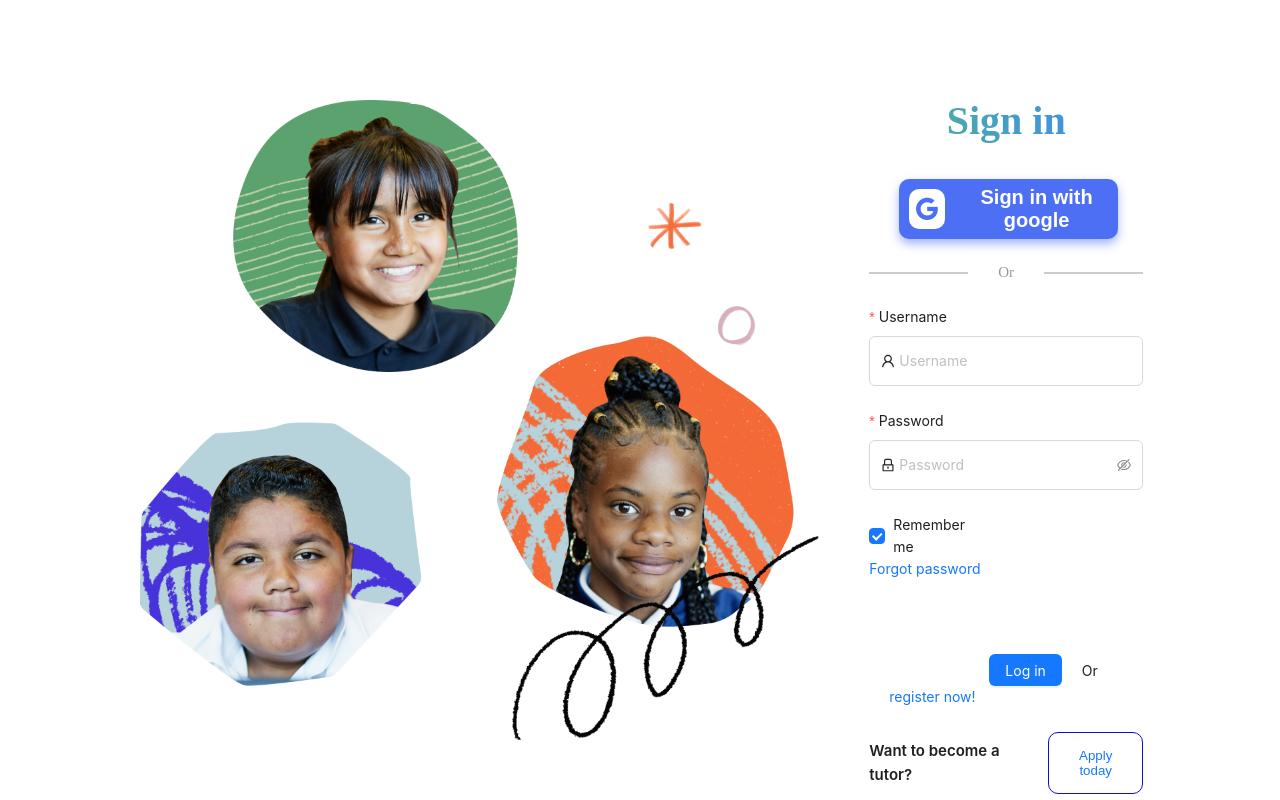
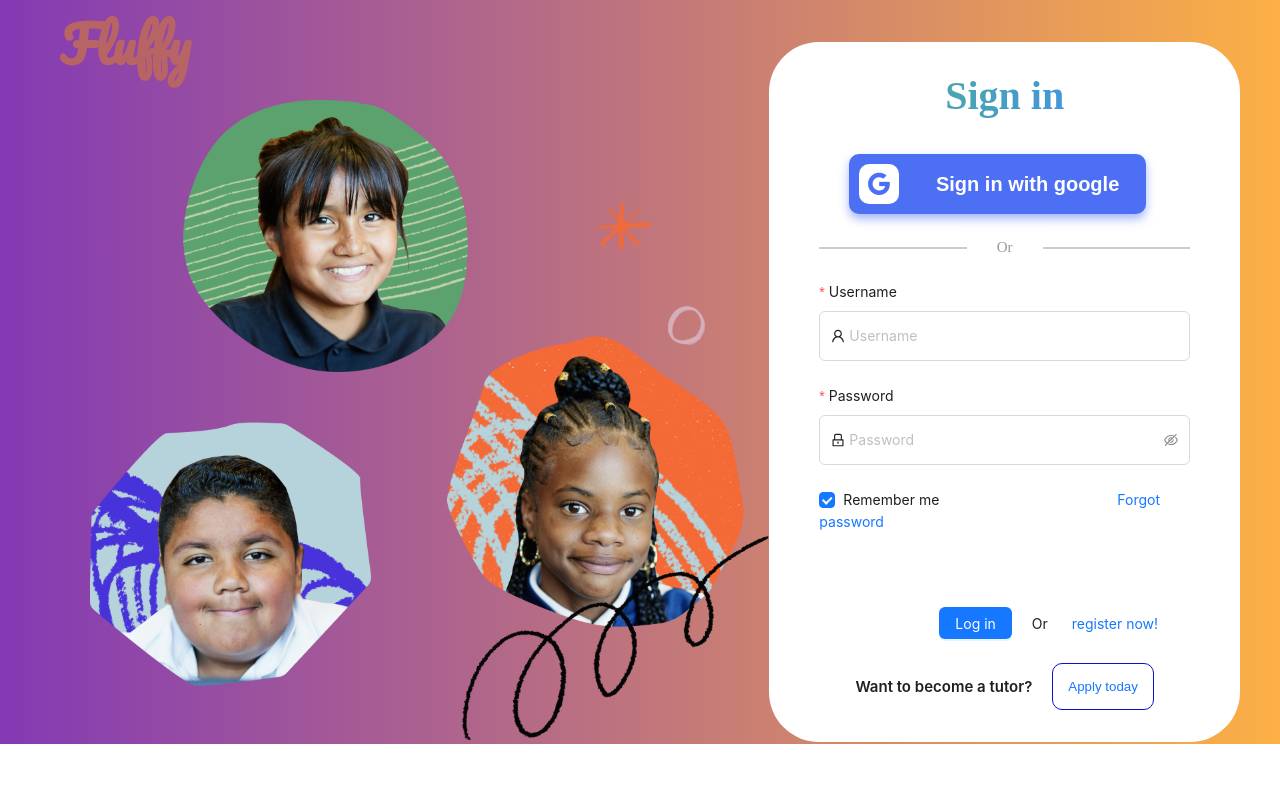
Before and after one commit to hhaodev/datn-fluffy, a React (Create React App) app: page /signin in a window 1280 px wide. Built offline with nearby package versions, Linux system fonts and the light colour scheme; no server answers; a web font is replaced by a local one.

Commit message:
signin signup

```diff
--- a/src/Register/SignIn/SignIn.css
+++ b/src/Register/SignIn/SignIn.css
@@ -1,10 +1,14 @@
 @import url('https://fonts.googleapis.com/css2?family=Bree+Serif&family=Catamaran:wght@200&family=Open+Sans:wght@300;400;500&family=Pacifico&family=Signika+Negative:wght@300&family=Signika:wght@300;500&display=swap');
+
 .signin__gr {
-    margin:0 50px;
     padding-right: 40px;
     padding-left: 40px;
+    background: rgb(253, 29, 248);
+    background: linear-gradient(90deg, rgba(253, 29, 248, 1) 0%, rgba(131, 58, 180, 1) 0%, rgba(252, 176, 69, 1) 100%);
+
 }
-.signin__all{
+
+.signin__all {
     display: flex;
     align-items: center;
     justify-content: space-between;
@@ -23,9 +27,10 @@
     font-size: 50px;
     text-decoration: none;
     padding-left: 20px;
-    color: #fff;
+    color: #b86464;
     font-family: 'Pacifico', cursive;
 }
+
 .signin__rememberme {
     padding-right: 170px;
 }
@@ -36,7 +41,7 @@
     padding-top: 30px;
     border-radius: 50px;
     width: 500px;
-    height: 650px;
+    height: 700px;
     background-color: #fff;
 }
 
--- a/src/Register/SignUp/SignUp.css
+++ b/src/Register/SignUp/SignUp.css
@@ -1,15 +1,16 @@
-
-*{
+* {
     box-sizing: border-box;
 }
 
 
 
-.signup__gr{
+.signup__gr {
     display: flex;
     align-items: center;
     justify-content: space-around;
     /* padding: 100px 0; */
+    background: rgb(253, 29, 248);
+    background: linear-gradient(90deg, rgba(253, 29, 248, 1) 0%, rgba(131, 58, 180, 1) 0%, rgba(252, 176, 69, 1) 100%);
 }
 
 .img-signup .img__bgsignup {
@@ -120,16 +121,16 @@
     font-size: 60px;
     font-weight: 600;
     padding-left: 60px;
-    background: rgb(63,97,174);
-    background: linear-gradient(0deg, rgba(63,97,174,1) 9%, rgba(87,93,183,1) 27%, rgba(196,76,223,1) 73%, rgba(196,76,223,1) 79%);
+    background: rgb(63, 97, 174);
+    background: linear-gradient(0deg, rgba(63, 97, 174, 1) 9%, rgba(87, 93, 183, 1) 27%, rgba(196, 76, 223, 1) 73%, rgba(196, 76, 223, 1) 79%);
     -webkit-background-clip: text;
     color: transparent;
     background-clip: text;
 }
 
 .Navigation .logo a {
-    background: rgb(63,97,174);
-    background: linear-gradient(0deg, rgba(63,97,174,1) 9%, rgba(87,93,183,1) 27%, rgba(196,76,223,1) 73%, rgba(196,76,223,1) 79%);
+    background: rgb(63, 97, 174);
+    background: linear-gradient(0deg, rgba(63, 97, 174, 1) 9%, rgba(87, 93, 183, 1) 27%, rgba(196, 76, 223, 1) 73%, rgba(196, 76, 223, 1) 79%);
     -webkit-background-clip: text;
     color: transparent;
     background-clip: text;
@@ -146,8 +147,8 @@
     top: 0;
     font-size: 60px;
     font-weight: 600;
-    background: rgb(63,97,174);
-    background: linear-gradient(0deg, rgba(63,97,174,1) 9%, rgba(87,93,183,1) 27%, rgba(196,76,223,1) 73%, rgba(196,76,223,1) 79%);
+    background: rgb(63, 97, 174);
+    background: linear-gradient(0deg, rgba(63, 97, 174, 1) 9%, rgba(87, 93, 183, 1) 27%, rgba(196, 76, 223, 1) 73%, rgba(196, 76, 223, 1) 79%);
     -webkit-background-clip: text;
     color: transparent;
     background-clip: text;
@@ -171,12 +172,8 @@
     background-color: #fff;
     width: 100%;
     max-width: 550px;
-    border-radius: 20px;
+    border-radius: 50px;
     height: 700px;
-}
-
-.signin-button {
-    background-color: #6850a4;
 }
 
 
@@ -200,6 +197,7 @@
 .signup__social:hover {
     background-color: #014cce;
 }
+
 .signup__social-icon {
     margin: 10px;
     width: 40px;
@@ -343,6 +341,7 @@
     line-height: 8px;
     color: #1c8754;
 }
+
 .signup .footer button {
     background-color: white;
     border: 2px solid #1c8754;
@@ -386,8 +385,8 @@
     bottom: 0;
     font-size: 60px;
     font-weight: 600;
-    background: rgb(63,97,174);
-    background: linear-gradient(0deg, rgba(63,97,174,1) 9%, rgba(87,93,183,1) 27%, rgba(196,76,223,1) 73%, rgba(196,76,223,1) 79%);
+    background: rgb(63, 97, 174);
+    background: linear-gradient(0deg, rgba(63, 97, 174, 1) 9%, rgba(87, 93, 183, 1) 27%, rgba(196, 76, 223, 1) 73%, rgba(196, 76, 223, 1) 79%);
     -webkit-background-clip: text;
     color: transparent;
     background-clip: text;
--- a/src/Register/SignUp/index.js
+++ b/src/Register/SignUp/index.js
@@ -223,7 +223,7 @@ function SignUp() {
                                 span: 16,
                             }}
                         >
-                            <Button className="signin-button" type="primary" htmlType="submit">
+                            <Button className="signup-button" type="primary" htmlType="submit">
                                 Sign up
                             </Button>
                         </Form.Item>
--- a/src/StudentPages/HomeStudent/Home.js
+++ b/src/StudentPages/HomeStudent/Home.js
@@ -3,26 +3,24 @@ import * as React from 'react';
 
 
 
+function Homestudent() {
+  <h1>adadad</h1>
 
-
-
-function Homestudent() {
-
-  <div className='student__content'>
-  <div className='student__headerleft'>
-    <h1 className='student__h1'>Best course are waiting to enrich your skill</h1>
-      <p className='student__p'>Provides you with the latest online learning system and material that help your knowledge growing.</p>
-        <div className='student__search'>
-              <form action='https://www.google.com/search' method='get' className='student__searchbar'>
-                    <input type="text" placeholder='search anything' name='q' className='student__searchinput' />
-                    <button type='submit' className='student__searchbutton'><i class="fa-solid fa-magnifying-glass"></i></button>
-              </form>
-        </div>
-  </div>
-  <div className='student__headerright'>
-      <img className="student__img"/>
-  </div>
-  </div>
+  // <div className='student__content'>
+  // <div className='student__headerleft'>
+  //   <h1 className='student__h1'>Best course are waiting to enrich your skill</h1>
+  //     <p className='student__p'>Provides you with the latest online learning system and material that help your knowledge growing.</p>
+  //       <div className='student__search'>
+  //             <form action='https://www.google.com/search' method='get' className='student__searchbar'>
+  //                   <input type="text" placeholder='search anything' name='q' className='student__searchinput' />
+  //                   <button type='submit' className='student__searchbutton'><i class="fa-solid fa-magnifying-glass"></i></button>
+  //             </form>
+  //       </div>
+  // </div>
+  // <div className='student__headerright'>
+  //     <img className="student__img"/>
+  // </div>
+  // </div>
 
 }
 
--- a/src/routes/index.js
+++ b/src/routes/index.js
@@ -10,9 +10,9 @@ import OnboardTutor__Step1 from '../Onboarding__Tutor/Onboard__Tutorstep1/Step1'
 import OnboardTutor__Step2 from '../Onboarding__Tutor/OnBoard__Tutorstep2/Step2';
 import OnboardTutor__Step3 from '../Onboarding__Tutor/Onboard__Tutorstep3/step3';
 import OnboardTutor__Step4 from '../Onboarding__Tutor/Onboard__Tutorstep4/step4';
-import Homestudent from '../StudentPages/HomeStudent/Home';
 import Mycourse from '../StudentPages/MyCourse/Course';
 import Verifi from '../Register/Verifi';
+import Homestudent from '../StudentPages/HomeStudent/Home';
 
 
 const publicRoutes = [
```
